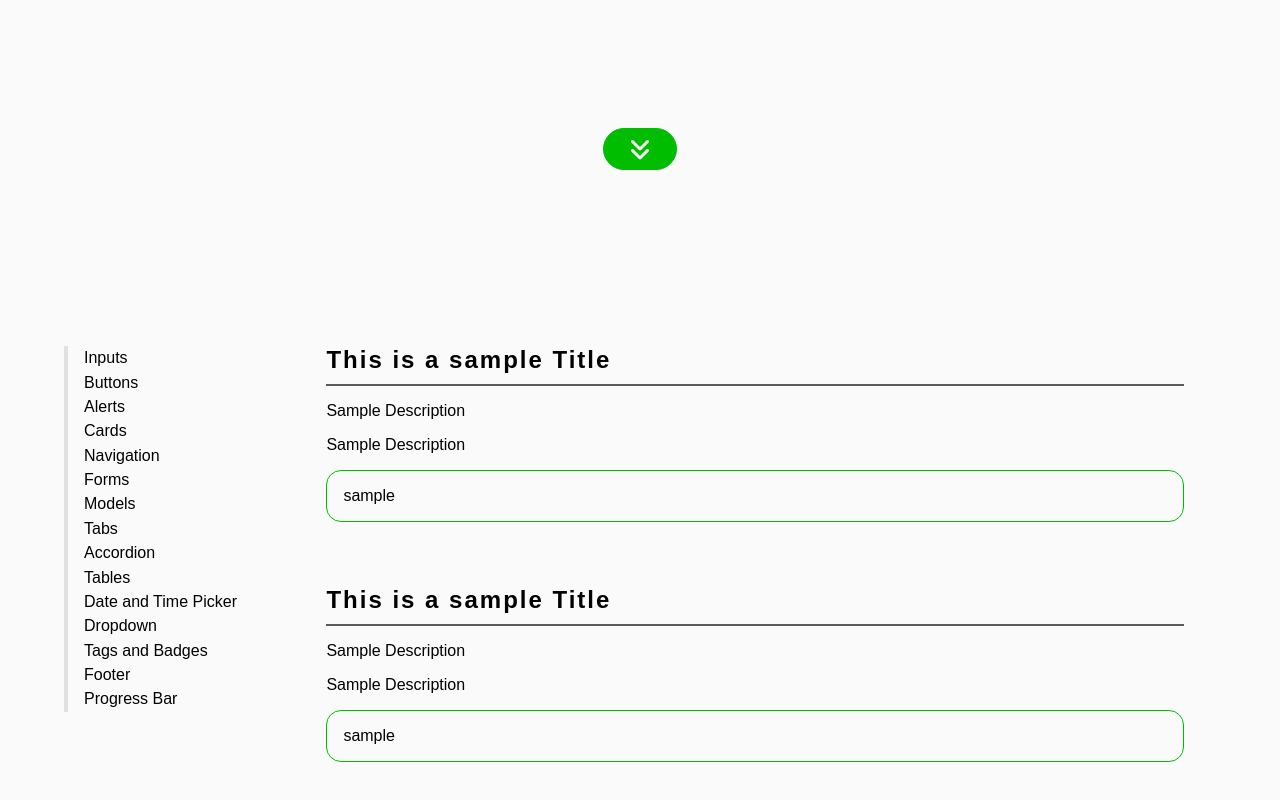
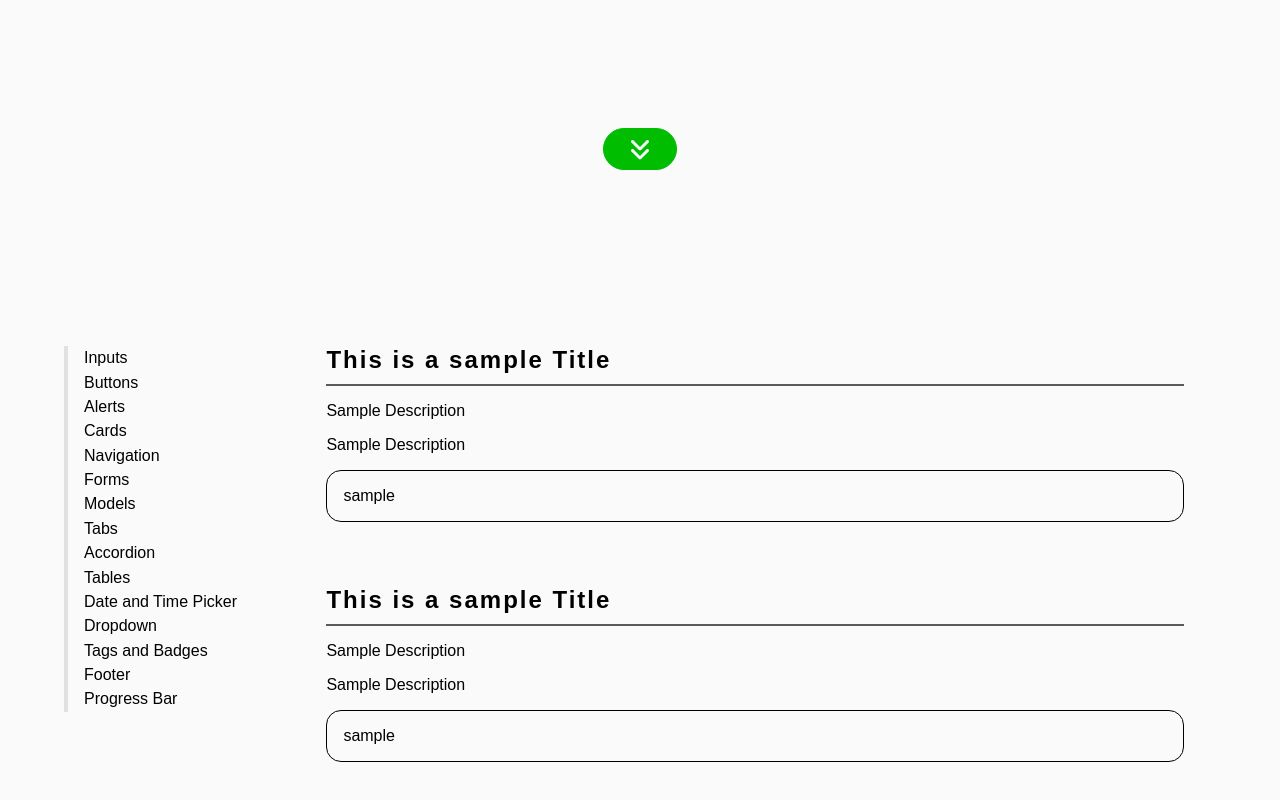
Before and after one commit to MrYious/Style.css, a React (Vite) app: page / in a window 1280 px wide. Shown: the part 550-1350 px from the top of the page. Built offline with nearby package versions, Linux system fonts and the light colour scheme; a web font is replaced by a local one.

Commit message:
update base style

```diff
--- a/src/components/_base.scss
+++ b/src/components/_base.scss
@@ -54,7 +54,7 @@ section {
         }
 
         div.preview {
-            border: 1px solid $light-primary-color;
+            border: 1px solid $light-neutral-color;
         }
     }
 
@@ -64,7 +64,7 @@ section {
         }
 
         div.preview {
-            border: 1px solid $dark-primary-color;
+            border: 1px solid darken($color: $dark-neutral-color, $amount: 30%);
         }
     }
 }
```
